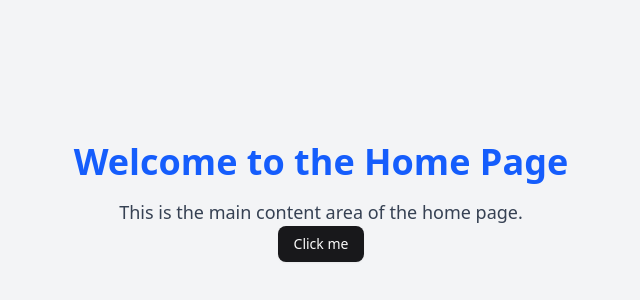
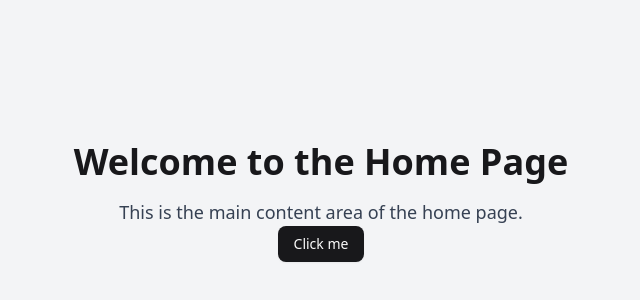
Before and after one commit to SaifullaJubair/revinr-oms-task, a Next.js app: page / in a window 1280 px wide. Shown: the part 198-498 px from the top of the page, without its empty margins (319-959 px from the left). Built offline with nearby package versions, Linux system fonts and the light colour scheme.

Commit message:
Update home page title color to use primary theme color and add SignUp component file

```diff
--- a/src/app/page.js
+++ b/src/app/page.js
@@ -4,7 +4,7 @@ import Image from "next/image";
 export default function Home() {
   return (
     <div className="flex flex-col items-center justify-center min-h-screen py-2 bg-gray-100">
-      <h1 className="text-4xl font-bold text-blue-600 mb-4">
+      <h1 className="text-4xl font-bold text-primary mb-4">
         Welcome to the Home Page
       </h1>
       <p className="text-lg text-gray-700">
```
Also changed, not shown: src/pages/signup/SignUp.jsx (added).
